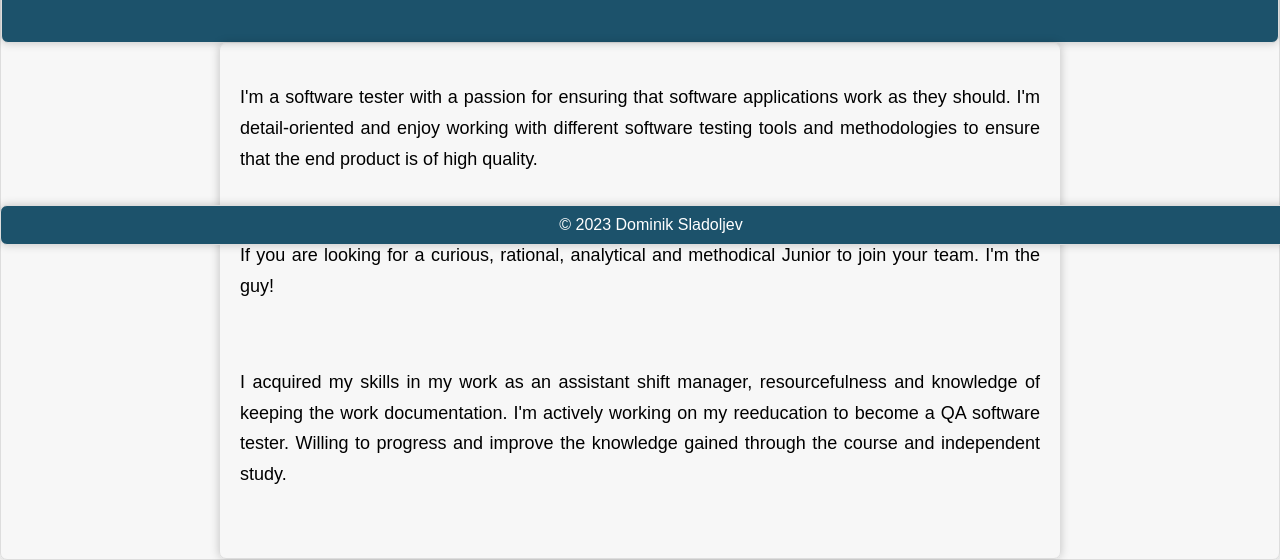
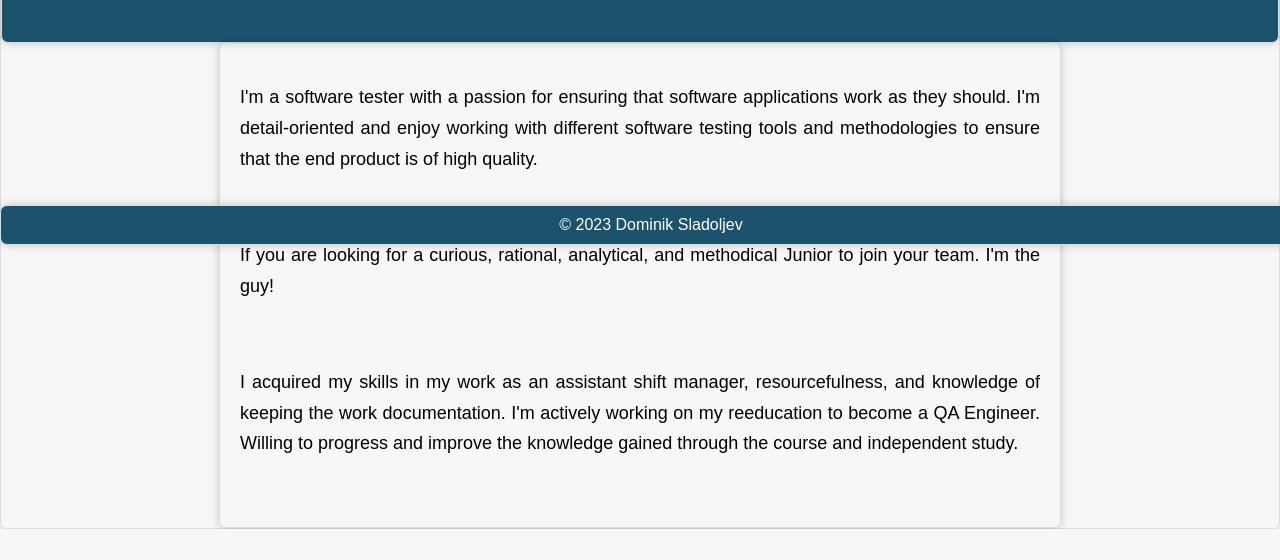
Before and after one commit to DominikSladoljev/dominiksladoljev.github.io, a plain HTML site: page index.html in a window 1280 px wide. Shown: the part 555-1115 px from the top of the page. After the commit the page ends 1084 px from the top, so only its background shows below. Drawn offline with Linux system fonts and the light colour scheme.

Commit message:
Update index.html

```diff
--- a/index.html
+++ b/index.html
@@ -58,7 +58,7 @@
 			align-items: center;
 			text-decoration: none;
 			color: #333;
-			margin-right: 25px;
+			margin-right: 10px;
 			transition: transform 0.5s;
 			border: 1px solid #ddd;
 			border-radius: 7px;
@@ -69,7 +69,7 @@
 
 		.image {
 			float: left;
-			margin-right: 10px;
+			margin-right: 25px;
 			border-radius: 50%;
 			border: 1px solid #ddd;
 			border-radius: 7px;
@@ -135,10 +135,10 @@
 		<p style="text-align:justify;">I'm a software tester with a passion for ensuring that software applications work as they should.
         I'm detail-oriented and enjoy working with different software testing tools and methodologies to ensure that the end product is of high quality.</p>
         <br>
-        <p style="text-align:justify;">If you are looking for a curious, rational, analytical and methodical Junior to join your team. I'm the guy!</p>
+        <p style="text-align:justify;">If you are looking for a curious, rational, analytical, and methodical Junior to join your team. I'm the guy!</p>
         <br>
-        <p style="text-align:justify;">I acquired my skills in my work as an assistant shift manager, resourcefulness and knowledge of keeping the work documentation.
-        I'm actively working on my reeducation to become a QA software tester.
+        <p style="text-align:justify;">I acquired my skills in my work as an assistant shift manager, resourcefulness, and knowledge of keeping the work documentation.
+        I'm actively working on my reeducation to become a QA Engineer.
         Willing to progress and improve the knowledge gained through the course and independent study.</p>
 		<br>
 		</div>
```
